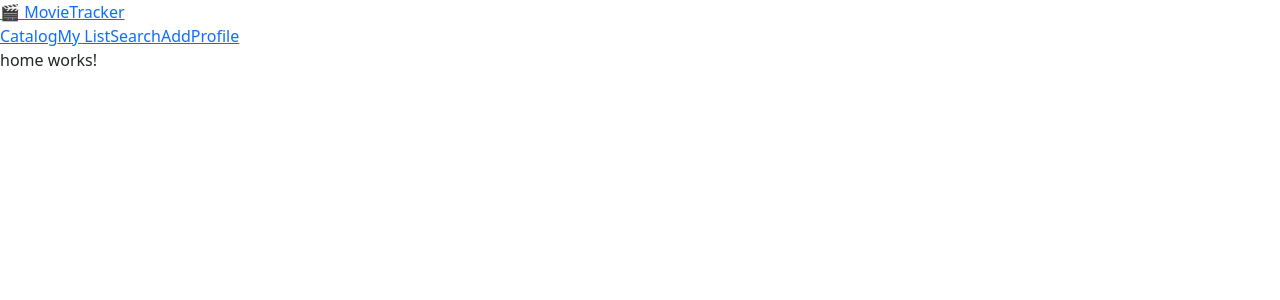
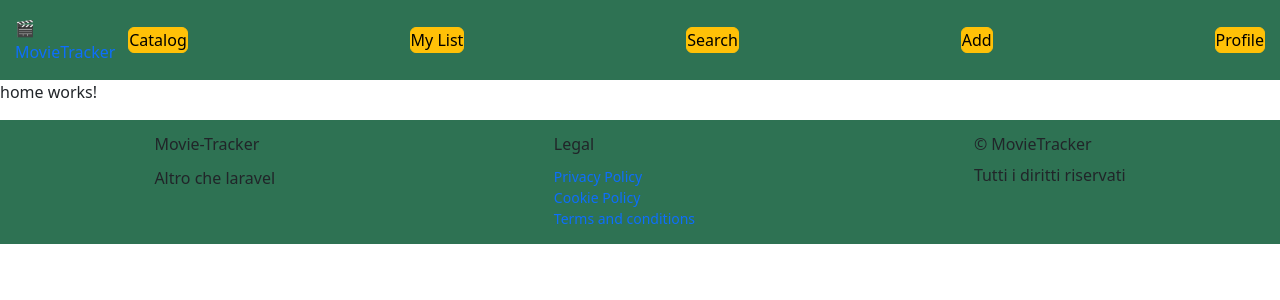
Before and after one commit to davide-projects/Film-Serie-TV-Tracker, an Angular app: page / in a window 1280 px wide. Shown: the top 300 px of the page. Built offline with nearby package versions, Linux system fonts and the light colour scheme.

Commit message:
Styled headeer & Footer

```diff
--- a/src/app/app.html
+++ b/src/app/app.html
@@ -1,14 +1,40 @@
 <header class="main-nav">
-  <a routerLink="/">🎬 MovieTracker</a>
+  <div><a routerLink="/">🎬 MovieTracker</a></div>
   <nav>
-    <a routerLink="/catalog" routerLinkActive="active">Catalog</a>
-    <a routerLink="/my-list" routerLinkActive="active">My List</a>
-    <a routerLink="/search" routerLinkActive="active">Search</a>
-    <a routerLink="/add" routerLinkActive="active">Add</a>
-    <a routerLink="/profile" routerLinkActive="active">Profile</a>
+    <a class="btn btn-warning" routerLink="/catalog" routerLinkActive="active">Catalog</a>
+    <a class="btn btn-warning"  routerLink="/my-list" routerLinkActive="active">My List</a>
+    <a class="btn btn-warning"  routerLink="/search" routerLinkActive="active">Search</a>
+    <a class="btn btn-warning"  routerLink="/add" routerLinkActive="active">Add</a>
+    <a class="btn btn-warning"  routerLink="/profile" routerLinkActive="active">Profile</a>
   </nav>
 </header>
 
 <main>
   <router-outlet />
 </main>
+
+<footer>
+  <div>
+    <h6>Movie-Tracker</h6>
+    <p>Altro che laravel</p>
+  </div>
+  <div>
+    <h6>Legal</h6>
+    <small>
+      <ul>
+        <li><a href="https://www.youtube.com/watch?v=Sagg08DrO5U&t=673s">Privacy Policy</a></li>
+        <li><a href="https://www.youtube.com/watch?v=Sagg08DrO5U&t=673s">Cookie Policy</a></li>
+        <li><a href="https://www.youtube.com/watch?v=Sagg08DrO5U&t=673s">Terms and conditions</a></li>
+      </ul>
+    </small>
+  </div>
+  <div>
+    <h6>
+      &copy;
+      MovieTracker
+    </h6>
+    <h6>
+      Tutti i diritti riservati
+    </h6>
+  </div>
+</footer>
--- a/src/app/app.scss
+++ b/src/app/app.scss
@@ -0,0 +1,26 @@
+@use './scss-modules/root.scss' as root;
+
+@import './scss-modules/header.scss';
+@import './scss-modules/footer.scss';
+
+*,
+*::before,
+*::after {
+  margin: 0;
+  padding: 0;
+  box-sizing: border-box;
+}
+
+body {
+    display: flex;
+    flex-direction: column;
+    min-height: 100svh;
+}
+
+main {
+    flex: 1;
+}
+
+a {
+    text-decoration: none !important;
+}
--- /dev/null
+++ b/src/app/scss-modules/footer.scss
@@ -0,0 +1,28 @@
+//==========================
+// CSS RULES FOR FOOTER
+//==========================
+
+@use 'root' as root;
+
+footer {
+    display: flex;
+    justify-content: space-around;
+    width: 100%;
+    padding: root.$header-padding-y root.$header-padding-x;
+    background-color: #2e7253;
+
+    h6 {
+        margin-bottom: 0.75rem;
+    }
+
+    ul {
+        list-style: none;
+        padding: 0;
+        margin: 0;
+    }
+
+    small {
+        display: flex;
+        gap: 1rem;
+    }
+}
--- /dev/null
+++ b/src/app/scss-modules/header.scss
@@ -0,0 +1,28 @@
+//==========================
+// CSS RULES FOR HEADER
+//==========================
+
+// Getting root rules from _root.scss
+@use 'root' as root;
+
+header {
+    height: root.$header-height;
+    width: 100%;
+    display: flex;
+    justify-content: center;
+    align-items: center;
+    padding: root.$header-padding-y root.$header-padding-x;
+    background-color: root.$primary;
+    background-color: #2e7253;
+}
+
+nav {
+    display: flex;
+    justify-content: space-between;
+    align-items: center;
+    width: 100%;
+}
+
+nav .logo {
+    padding: 10px;
+}
--- /dev/null
+++ b/src/app/scss-modules/root.scss
@@ -0,0 +1,29 @@
+//==========================
+// STRUCTURE
+//==========================
+$header-height: 10vh;
+$header-padding-y: 15px;
+$header-padding-x: 15px;
+
+//==========================
+// COLORS — BASE
+//==========================
+$primary:   rgba(0, 0, 0, 0.5);
+$secondary: #a3dcff;
+$accent:    #f9a8c9;
+
+//==========================
+// COLORS — NEUTRALS
+//==========================
+$white:     #ffffff;
+$light:     #f5f5f5;
+$muted:     #888888;
+$dark:      #2d2d2d;
+
+//==========================
+// COLORS — SEMANTIC
+//==========================
+$success:   #198754;
+$warning:   #ffc107;
+$danger:    #dc3545;
+$info:      #0dcaf0;
```
